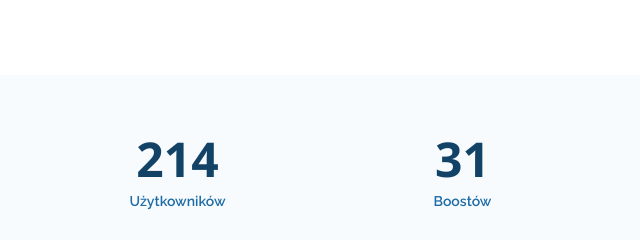
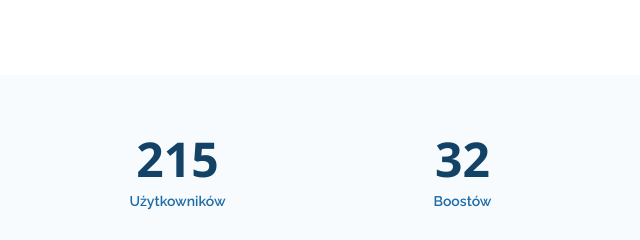
Before and after one commit to lightning-community/main, a plain HTML site: page index.html in a window 1280 px wide. Shown: the part 1500-1740 px from the top of the page, 35-675 px from the left. Drawn offline with nearby package versions, Linux system fonts and the light colour scheme.

Commit message:
Count Update 23:16 - 02.07.2021

```diff
--- a/index.html
+++ b/index.html
@@ -139,14 +139,14 @@
 
           <div class="col-lg-3 col-md-5 col-6 d-md-flex align-items-md-stretch">
             <div class="count-box">
-             <span data-toggle="counter-up">214</span>
+             <span data-toggle="counter-up">215</span>
               <p>Użytkowników</p>
             </div>
           </div>
 
           <div class="col-lg-3 col-md-5 col-6 d-md-flex align-items-md-stretch">
             <div class="count-box">
-              <span data-toggle="counter-up">31</span>
+              <span data-toggle="counter-up">32</span>
               <p>Boostów</p>
             </div>
           </div>
```
